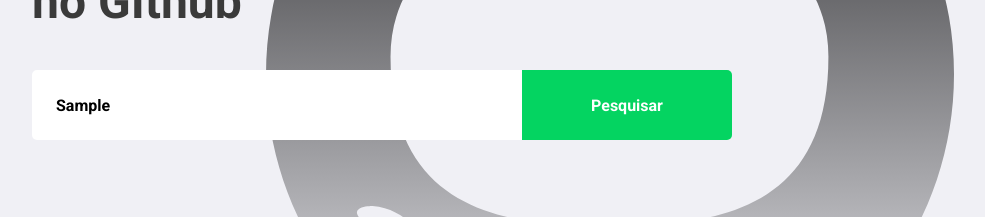
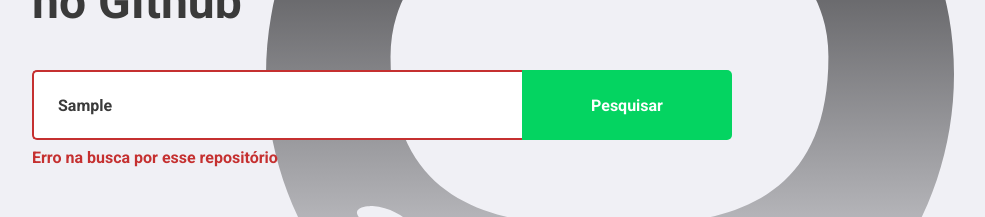
Before and after one commit to marcelo-rafael/github-explorer, a React (Create React App) app: page / in a window 1280 px wide. Both pictures are taken after typing "Sample" into the empty fields and a click on the button "Pesquisar". Shown: the part 238-455 px from the top of the page, without its empty margins (148-1133 px from the left). Built offline with nearby package versions, Linux system fonts and the light colour scheme; no server answers.

Commit message:
Lidando com erros

```diff
--- a/src/pages/Dashboard/index.tsx
+++ b/src/pages/Dashboard/index.tsx
@@ -4,7 +4,7 @@
 
 import logoImg from '../../assets/logo.svg';
 
-import { Title, Form, Repositories } from './styles';
+import { Title, Form, Repositories, Error } from './styles';
 
 interface Repository {
   // eslint-disable-next-line camelcase
@@ -19,6 +19,7 @@
 
 const Dashboard: React.FC = () => {
   const [newRepo, SetNewRepo] = useState('');
+  const [inputError, setInputError] = useState('');
   const [repositories, setRepositories] = useState<Repository[]>([]);
 
   async function handleAddRepository(
@@ -26,12 +27,23 @@
   ): Promise<void> {
     event.preventDefault();
 
-    const response = await api.get<Repository>(`repos/${newRepo}`);
+    if (!newRepo) {
+      setInputError('Digite o autor/nome do repositório');
+      return;
+    }
 
-    const repository = response.data;
+    try {
+      const response = await api.get<Repository>(`repos/${newRepo}`);
 
-    setRepositories([...repositories, repository]);
-    SetNewRepo('');
+      const repository = response.data;
+
+      setRepositories([...repositories, repository]);
+      SetNewRepo('');
+      setInputError('');
+    } catch (err) {
+      setInputError('Erro na busca por esse repositório');
+    }
+
     // Adição de um novo repositório
     // Consumir API do Github
     // Salvar novo repositório no estado
@@ -42,7 +54,7 @@
       <img src={logoImg} alt="Github Explorer" />
       <Title>Explore repositórios no GIthub</Title>
 
-      <Form onSubmit={handleAddRepository}>
+      <Form hasError={!!inputError} onSubmit={handleAddRepository}>
         <input
           value={newRepo}
           onChange={e => SetNewRepo(e.target.value)}
@@ -50,6 +62,8 @@
         />
         <button type="submit">Pesquisar</button>
       </Form>
+
+      {inputError && <Error>{inputError}</Error>}
 
       <Repositories>
         {repositories.map(repository => (
--- a/src/pages/Dashboard/styles.ts
+++ b/src/pages/Dashboard/styles.ts
@@ -1,5 +1,9 @@
-import styled from 'styled-components';
+import styled, { css } from 'styled-components';
 import { shade } from 'polished';
+
+interface FormProps {
+  hasError: boolean;
+}
 
 export const Title = styled.h1`
   font-size: 48px;
@@ -10,7 +14,7 @@
   margin-top: 80px;
 `;
 
-export const Form = styled.form`
+export const Form = styled.form<FormProps>`
   margin-top: 40px;
   max-width: 700px;
 
@@ -22,6 +26,16 @@
     padding: 0 24px;
     border: 0;
     border-radius: 5px 0 0 5px;
+    color: #3a3a3a;
+    border: 2px solid #fff;
+    border-right: 0;
+
+    ${props =>
+    props.hasError &&
+    css`
+        border-color: #c53030;
+      `}
+
     &::placeholder {
       color: #a8a8b3;
     }
@@ -41,6 +55,12 @@
       background: ${shade(0.2, '#04d461')};
     }
   }
+`;
+
+export const Error = styled.span`
+  display: block;
+  color: #c53030;
+  margin-top: 8px;
 `;
 
 export const Repositories = styled.div`
```
